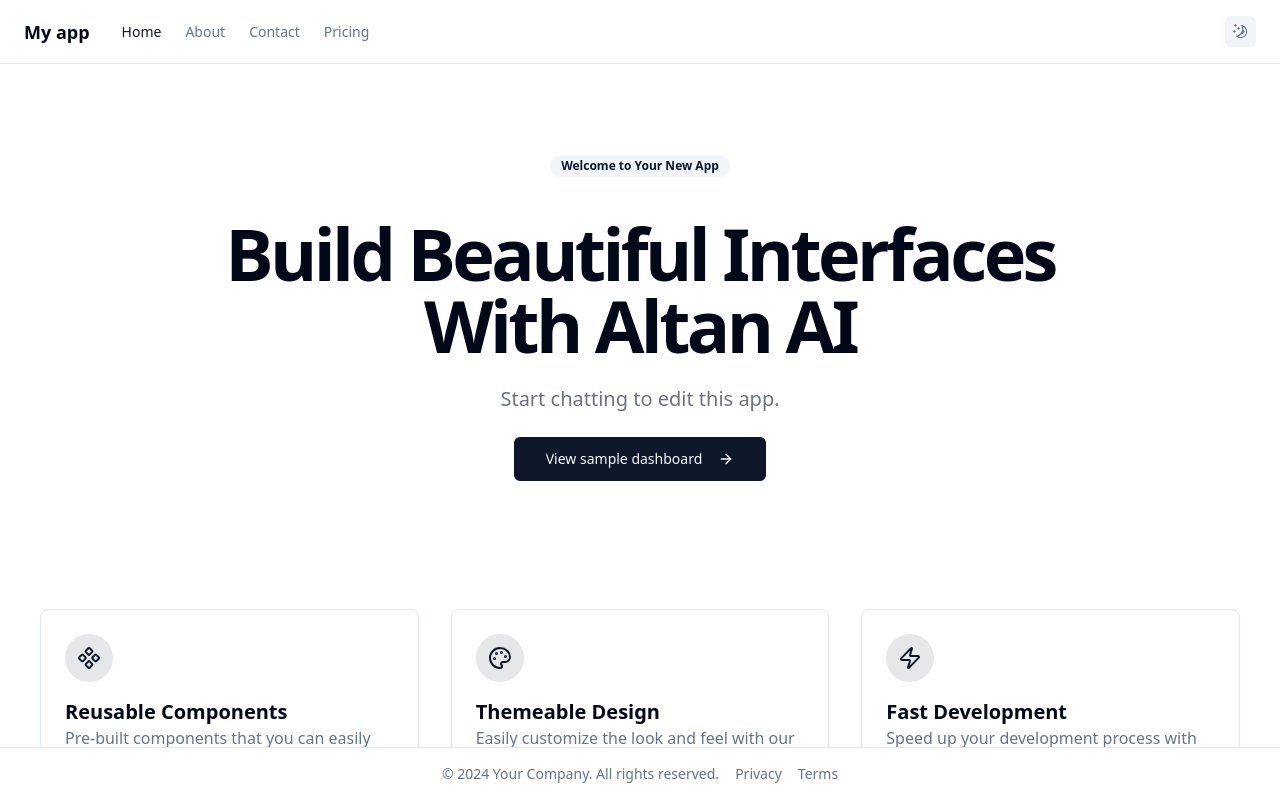
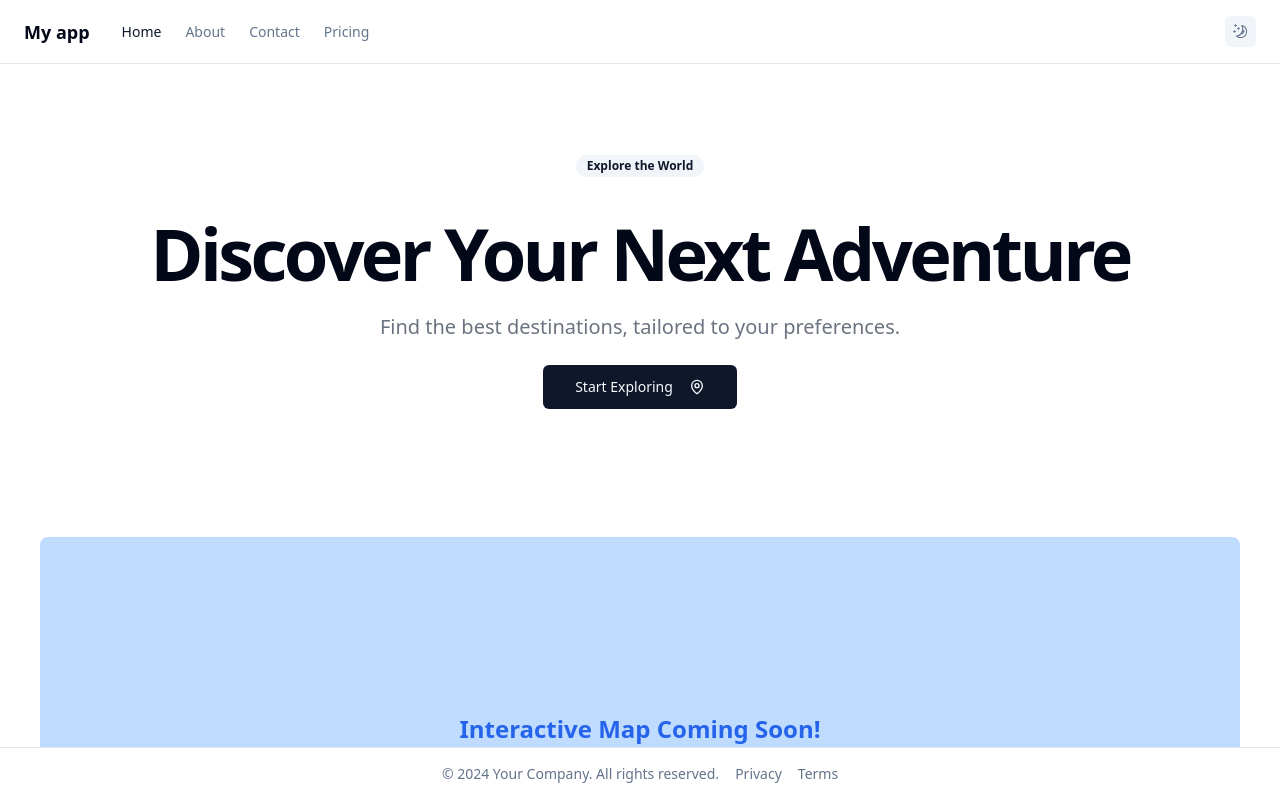
Before and after one commit to altanlabs/travel-booking-platform, a React (Vite) app: page / in a window 1280 px wide. Built offline with nearby package versions, Linux system fonts and the light colour scheme; what @radix-ui/themes would draw is missing.

Commit message:
Update index page and styles for travel booking platform theme

```diff
--- a/src/index.css
+++ b/src/index.css
@@ -49,6 +49,13 @@
     --sidebar-border: 220 13% 91%;
 
     --sidebar-ring: 217.2 91.2% 59.8%;
+
+    --blue-100: #ebf8ff;
+    --blue-600: #3182ce;
+    --yellow-100: #fefcbf;
+    --yellow-600: #d69e2e;
+    --coral-100: #ffe4e6;
+    --coral-600: #e53e3e;
   }
 
   .dark {
--- a/src/pages/index.tsx
+++ b/src/pages/index.tsx
@@ -1,16 +1,16 @@
-import { motion } from "framer-motion"
-import { ArrowRight, Component, Palette, Zap } from "lucide-react"
-import { useNavigate } from "react-router-dom"
+import { motion } from "framer-motion";
+import { MapPin, Calendar, DollarSign, Activity } from "lucide-react";
+import { useNavigate } from "react-router-dom";
 
-import { Button } from "@/components/ui/button"
-import { Card, CardContent } from "@/components/ui/card"
-import { Badge } from "@/components/ui/badge"
+import { Button } from "@/components/ui/button";
+import { Card, CardContent } from "@/components/ui/card";
+import { Badge } from "@/components/ui/badge";
 
 const fadeInUp = {
   initial: { opacity: 0, y: 20 },
   animate: { opacity: 1, y: 0 },
   transition: { duration: 0.5 }
-}
+};
 
 const staggerContainer = {
   animate: {
@@ -18,10 +18,10 @@
       staggerChildren: 0.1
     }
   }
-}
+};
 
 export default function IndexPage() {
-  const navigate = useNavigate()
+  const navigate = useNavigate();
 
   return (
     <div className="container mx-auto px-4 py-16 space-y-32">
@@ -33,22 +33,33 @@
         transition={{ duration: 0.8 }}
       >
         <Badge variant="secondary" className="mb-4">
-          Welcome to Your New App
+          Explore the World
         </Badge>
         <h1 className="text-4xl font-bold tracking-tighter sm:text-5xl md:text-6xl lg:text-7xl">
-          Build Beautiful Interfaces
-          <br />
-          With Altan AI
+          Discover Your Next Adventure
         </h1>
         <p className="mx-auto max-w-[700px] text-gray-500 md:text-xl dark:text-gray-400">
-         Start chatting to edit this app.
+          Find the best destinations, tailored to your preferences.
         </p>
         <Button size="lg" className="mt-4" onClick={() => navigate('/dashboard')}>
-          View sample dashboard <ArrowRight className="ml-2 h-4 w-4" />
+          Start Exploring <MapPin className="ml-2 h-4 w-4" />
         </Button>
       </motion.section>
 
-      {/* Features Section */}
+      {/* Interactive Map Section */}
+      <motion.section
+        className="relative h-96 bg-blue-200 rounded-lg overflow-hidden"
+        initial={{ opacity: 0 }}
+        animate={{ opacity: 1 }}
+        transition={{ duration: 0.8 }}
+      >
+        {/* Placeholder for Interactive Map */}
+        <div className="absolute inset-0 flex items-center justify-center">
+          <span className="text-2xl font-bold text-blue-600">Interactive Map Coming Soon!</span>
+        </div>
+      </motion.section>
+
+      {/* Destination Cards Section */}
       <motion.section
         variants={staggerContainer}
         initial="initial"
@@ -59,12 +70,12 @@
         <motion.div variants={fadeInUp}>
           <Card>
             <CardContent className="pt-6">
-              <div className="mb-4 flex h-12 w-12 items-center justify-center rounded-full bg-primary/10">
-                <Component className="h-6 w-6 text-primary" />
+              <div className="mb-4 flex h-12 w-12 items-center justify-center rounded-full bg-yellow-100">
+                <Calendar className="h-6 w-6 text-yellow-600" />
               </div>
-              <h3 className="text-xl font-bold">Reusable Components</h3>
+              <h3 className="text-xl font-bold">Flexible Dates</h3>
               <p className="text-muted-foreground">
-                Pre-built components that you can easily customize and integrate into your projects.
+                Choose travel dates that suit your schedule.
               </p>
             </CardContent>
           </Card>
@@ -73,12 +84,12 @@
         <motion.div variants={fadeInUp}>
           <Card>
             <CardContent className="pt-6">
-              <div className="mb-4 flex h-12 w-12 items-center justify-center rounded-full bg-primary/10">
-                <Palette className="h-6 w-6 text-primary" />
+              <div className="mb-4 flex h-12 w-12 items-center justify-center rounded-full bg-coral-100">
+                <DollarSign className="h-6 w-6 text-coral-600" />
               </div>
-              <h3 className="text-xl font-bold">Themeable Design</h3>
+              <h3 className="text-xl font-bold">Budget Friendly</h3>
               <p className="text-muted-foreground">
-                Easily customize the look and feel with our flexible theming system.
+                Find destinations that fit your budget.
               </p>
             </CardContent>
           </Card>
@@ -87,67 +98,17 @@
         <motion.div variants={fadeInUp}>
           <Card>
             <CardContent className="pt-6">
-              <div className="mb-4 flex h-12 w-12 items-center justify-center rounded-full bg-primary/10">
-                <Zap className="h-6 w-6 text-primary" />
+              <div className="mb-4 flex h-12 w-12 items-center justify-center rounded-full bg-blue-100">
+                <Activity className="h-6 w-6 text-blue-600" />
               </div>
-              <h3 className="text-xl font-bold">Fast Development</h3>
+              <h3 className="text-xl font-bold">Exciting Activities</h3>
               <p className="text-muted-foreground">
-                Speed up your development process with our ready-to-use components.
+                Discover activities that match your interests.
               </p>
             </CardContent>
           </Card>
         </motion.div>
       </motion.section>
-
-      {/* Components Preview Section */}
-      <motion.section
-        initial="initial"
-        whileInView="animate"
-        viewport={{ once: true }}
-        className="space-y-8"
-      >
-        <motion.div variants={fadeInUp} className="text-center">
-          <h2 className="text-3xl font-bold tracking-tighter sm:text-4xl md:text-5xl">
-            Explore Our Components
-          </h2>
-          <p className="mx-auto mt-4 max-w-[700px] text-gray-500 md:text-xl dark:text-gray-400">
-            Discover our extensive library of components, designed to help you build better interfaces.
-          </p>
-        </motion.div>
-
-        <motion.div
-          variants={staggerContainer}
-          className="grid gap-4 md:grid-cols-2 lg:grid-cols-3"
-        >
-          {/* Add component previews here */}
-          {/* You can showcase some of your most important components */}
-        </motion.div>
-      </motion.section>
-
-      {/* CTA Section */}
-      <motion.section
-        initial="initial"
-        whileInView="animate"
-        viewport={{ once: true }}
-        className="text-center space-y-6"
-      >
-        <motion.div variants={fadeInUp}>
-          <h2 className="text-3xl font-bold tracking-tighter sm:text-4xl">
-            Ready to Get Started?
-          </h2>
-          <p className="mx-auto mt-4 max-w-[600px] text-gray-500 md:text-xl dark:text-gray-400">
-            Start building your next project with our modern component library.
-          </p>
-          <div className="mt-6 flex justify-center gap-4">
-            <Button size="lg" variant="default">
-              Some CTA
-            </Button>
-            <Button size="lg" variant="outline">
-              Main CTA
-            </Button>
-          </div>
-        </motion.div>
-      </motion.section>
     </div>
-  )
+  );
 }
```
